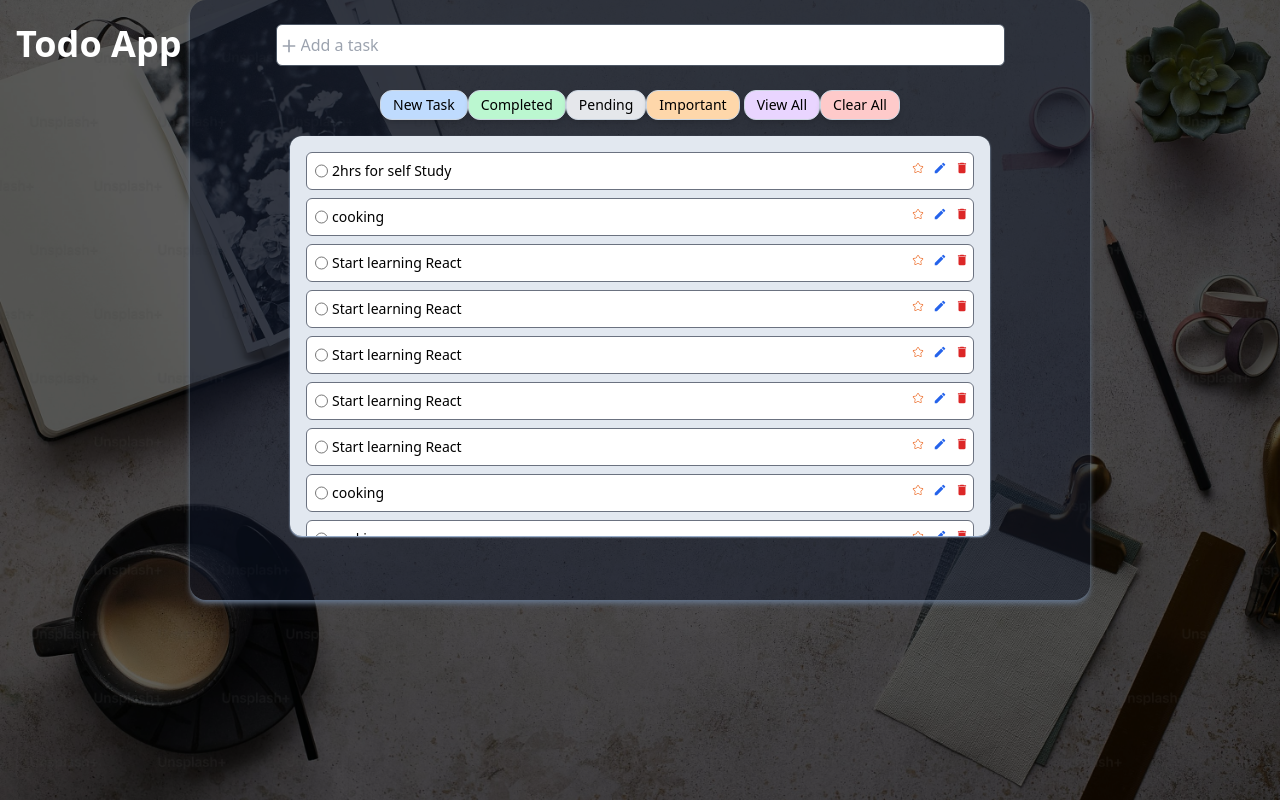
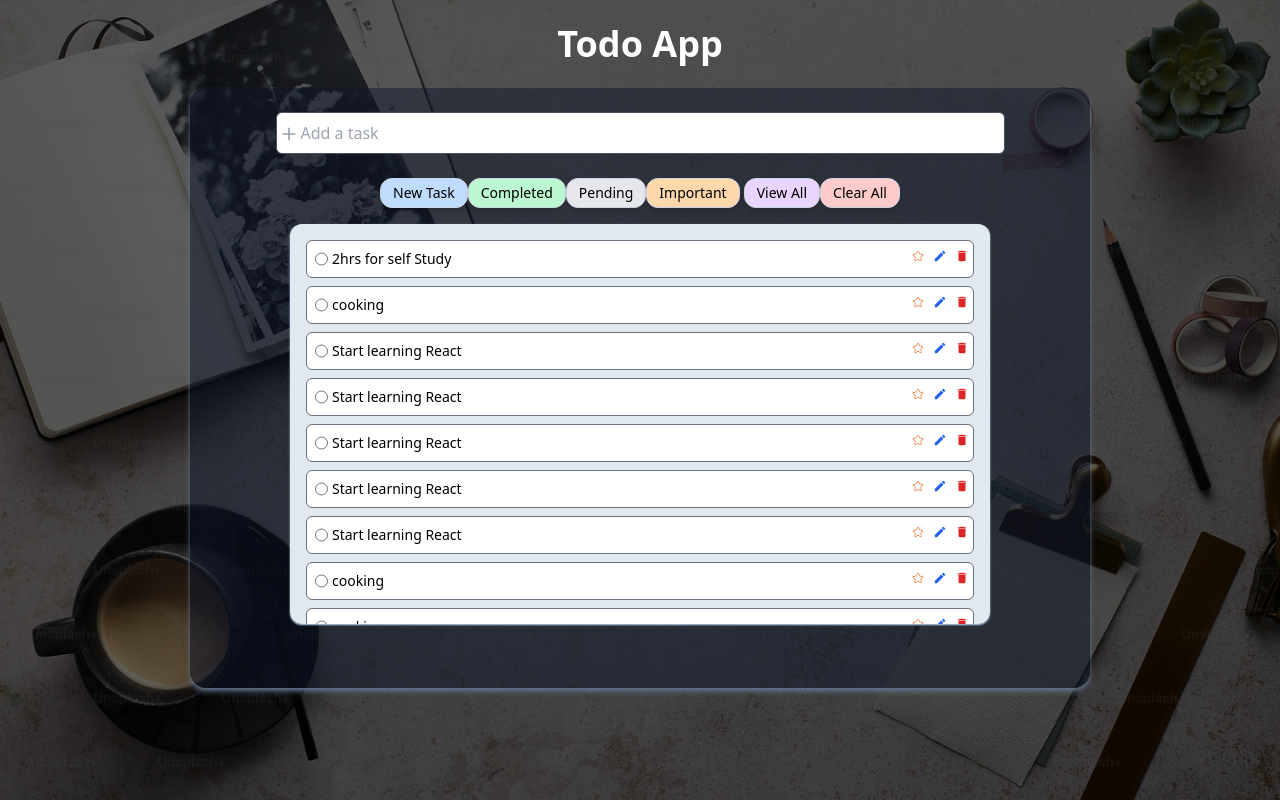
Before and after one commit to pinkijha/ToDo-App-React, a React (Vite) app: page / in a window 1280 px wide. Built offline with nearby package versions, Linux system fonts and the light colour scheme; the HTML template or start-up script is replaced by a standard one.

Commit message:
install and setup react redux store

```diff
--- a/package.json
+++ b/package.json
@@ -10,9 +10,11 @@
     "preview": "vite preview"
   },
   "dependencies": {
+    "@reduxjs/toolkit": "^2.5.0",
     "react": "^18.3.1",
     "react-dom": "^18.3.1",
     "react-icons": "^5.4.0",
+    "react-redux": "^9.2.0",
     "tailwind-scrollbar-hide": "^1.1.7"
   },
   "devDependencies": {
--- a/src/App.jsx
+++ b/src/App.jsx
@@ -1,14 +1,16 @@
 import Home from "./components/Home"
-import Navbar from "./components/Navbar"
-
+import {Provider} from "react-redux";
+import store  from "./utils/Store";
 
 function App() {
 
   return (
     <>
+    <Provider store={store}>
       <div>
         <Home placeholder='Add a task'  />
        </div>
+       </Provider>
     </>
   )
 }
--- a/src/components/Home.jsx
+++ b/src/components/Home.jsx
@@ -14,15 +14,15 @@ const Home = ({placeholder}) => {
     {/* Background Image */}
       <div className="absolute">
         <img
-          className=" h-screen w-screen object-cover md:max-h-screen max-w-screen"
+          className=" h-screen w-screen object-cover max-h-screen md:max-h-screen max-w-screen"
           src={bgImg}
         />
         <div className="absolute inset-0 bg-black/60 "></div>
       </div>
 
-       {/* Heading */}
-       <div className="absolute left-2 space-x-2 flex z-20 justify-between">
-           <div className="md:hidden"> <Navbar className='' /></div>
+       {/* Heading Mobile Screen */}
+       <div className="md:hidden absolute left-2 space-x-2 flex z-20 justify-between">
+           <button className="md:hidden"> <Navbar className='' /></button>
           <div>
           <h1 className="font-bold text-2xl md:text-4xl mt-6   text-white ">
             Todo App
@@ -31,13 +31,24 @@ const Home = ({placeholder}) => {
           </div>
 
       <div className="relative flex flex-col items-center">
+
+        {/* Heading  */}
+        <div className="hidden md:flex justify-between">
+           <div className="md:hidden"> <Navbar className='' /></div>
+          <div>
+            <h1 className="font-bold text-2xl md:text-4xl m-6 text-white ">
+            Todo App
+          </h1>
+            </div>
+          </div>
+
           <div
             className="relative flex flex-col items-center md:w-[900px] md:h-[600px]
          md:bg-slate-900/50 md:rounded-2xl shadow-md md:shadow-slate-500"
           >
 
             {/* input field */}
-            <div className="relative top-[520px] md:top-0  md:w-[90%] flex flex-col  items-center my-2">
+            <div className="relative top-[580px] md:top-0  md:w-[90%] flex flex-col  items-center my-2">
             <IoMdAdd className="absolute left-4 text-gray-400 md:left-11 top-[38%]  text-xl " />
                 <input className="outline-none border border-gray-600 my-4
                  bg-white text-black md:px-6 px-10 py-2 rounded-md
--- /dev/null
+++ b/src/utils/AppSlice.js
@@ -0,0 +1,17 @@
+import { createSlice } from "@reduxjs/toolkit";
+
+const AppSlice = createSlice({
+    name:'app',
+    initialState: {
+        isMenuOpen: false
+    },
+    reducers:{
+        toggleMenu: (state) => {
+            state.isMenuOpen = !state.isMenuOpen
+        },
+    }
+});
+
+export const {toggleMenu} = AppSlice.actions;
+
+export default AppSlice.reducer;
--- /dev/null
+++ b/src/utils/store.js
@@ -0,0 +1,10 @@
+import { configureStore } from "@reduxjs/toolkit";
+import AppSlice from './AppSlice';
+
+const store = configureStore({
+    reducer: {
+        app: AppSlice,
+    }
+})
+
+export default store;
```
Also changed, not shown: 1 other file (tests, documents, lock files or other folders).
